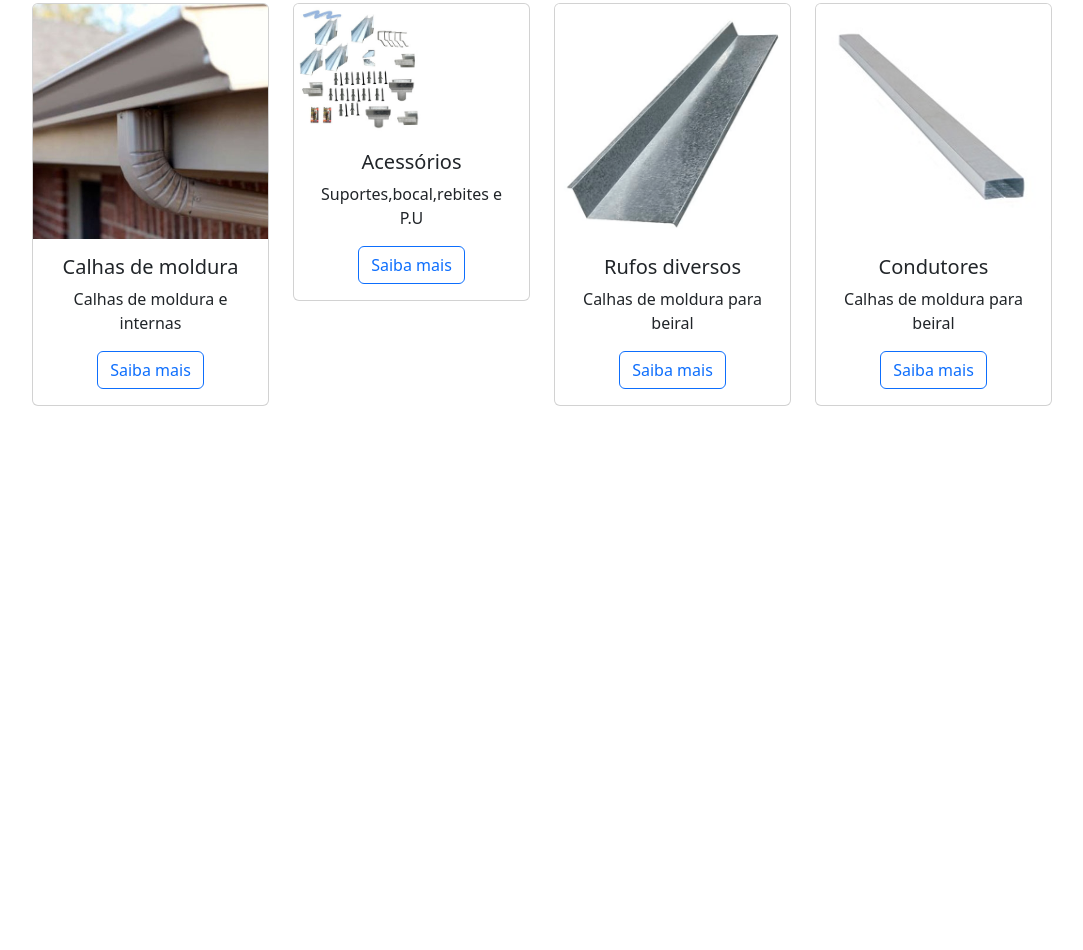
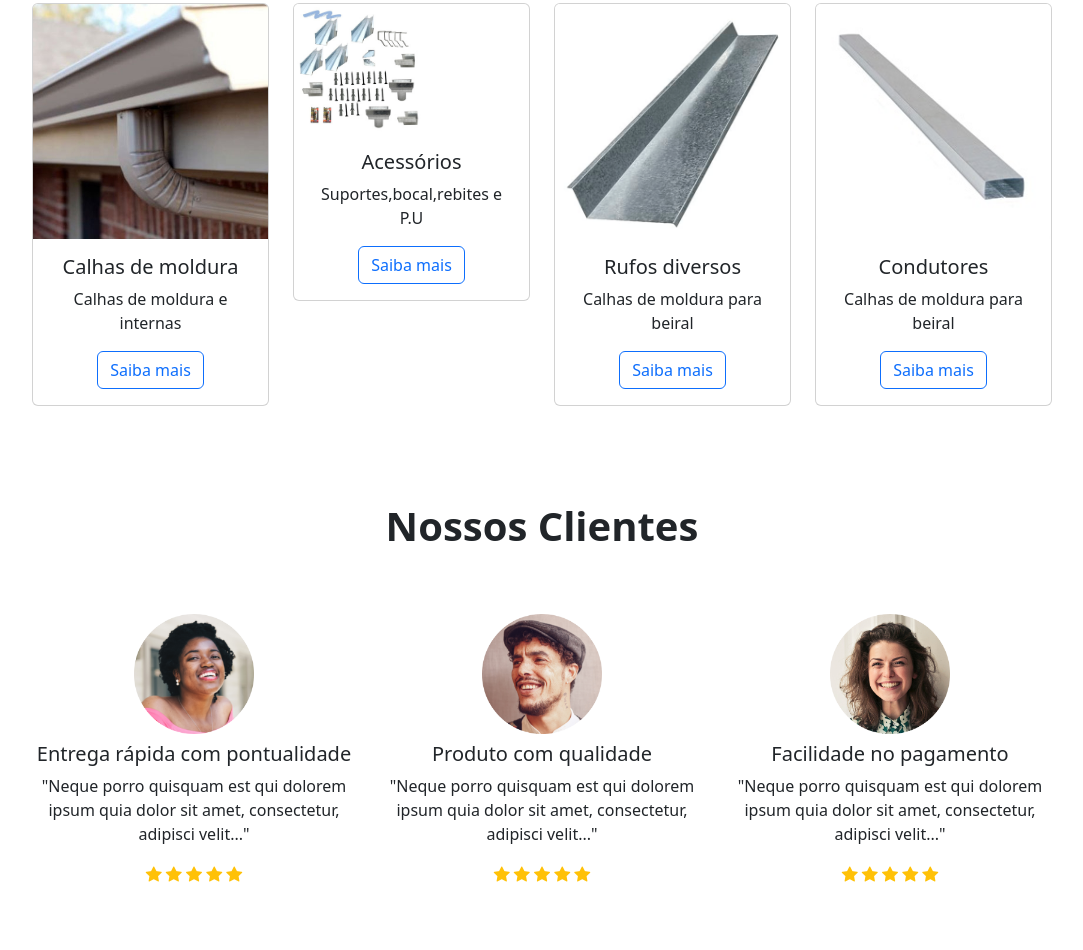
Before and after one commit to julianossgs/siteSuperCalha, a plain HTML site: page index.html in a window 1280 px wide. Shown: the part 1634-2584 px from the top of the page, without its empty margins (98-1181 px from the left). Before the commit the page ends 2088 px from the top, so only its background shows below. Drawn offline with nearby package versions, Linux system fonts and the light colour scheme.

Commit message:
Add secao testemunho e 3 imagens

```diff
--- a/index.html
+++ b/index.html
@@ -129,6 +129,59 @@
             </div>
           </section>
 
+          <!--Testemunhos-->
+          <section class="testemunho">
+            <div class="container p-4">
+              <div class="row">
+                <div class="col-12">
+                  <h1 class="fw-bold mt-4 text-center">Nossos Clientes</h1>
+
+                </div>
+
+              </div>
+              <div class="row p-4">
+                <div class="col-md-4 text-center p-3 mt-3">
+                  <img src="img/1.png" class="img-fluid" alt="..." width="120" height="120">
+                  <div class="mt-2">
+                    <h3 class="fs-5">Entrega rápida com pontualidade</h3>
+                    <p class="fw-light">"Neque porro quisquam est qui dolorem ipsum quia dolor sit amet, consectetur, adipisci velit..."</p>
+                    <i class="bi bi-star-fill text-warning"></i>
+                    <i class="bi bi-star-fill text-warning"></i>
+                    <i class="bi bi-star-fill text-warning"></i>
+                    <i class="bi bi-star-fill text-warning"></i>
+                    <i class="bi bi-star-fill text-warning"></i>
+                  </div>
+                </div>
+                <div class="col-md-4 text-center p-3 mt-3">
+                  <img src="img/2.png" class="img-fluid" alt="..." width="120" height="120">
+                  <div class="mt-2">
+                    <h3 class="fs-5">Produto com qualidade</h3>
+                    <p class="fw-light">"Neque porro quisquam est qui dolorem ipsum quia dolor sit amet, consectetur, adipisci velit..."</p>
+                    <i class="bi bi-star-fill text-warning"></i>
+                    <i class="bi bi-star-fill text-warning"></i>
+                    <i class="bi bi-star-fill text-warning"></i>
+                    <i class="bi bi-star-fill text-warning"></i>
+                    <i class="bi bi-star-fill text-warning"></i>
+                  </div>
+                </div>
+                <div class="col-md-4 text-center p-3 mt-3">
+                  <img src="img/3.png" class="img-fluid" alt="..." width="120" height="120">
+                  <div class="mt-2">
+                    <h3 class="fs-5">Facilidade no pagamento</h3>
+                    <p class="fw-light">"Neque porro quisquam est qui dolorem ipsum quia dolor sit amet, consectetur, adipisci velit..."</p>
+                    <i class="bi bi-star-fill text-warning"></i>
+                    <i class="bi bi-star-fill text-warning"></i>
+                    <i class="bi bi-star-fill text-warning"></i>
+                    <i class="bi bi-star-fill text-warning"></i>
+                    <i class="bi bi-star-fill text-warning"></i>
+                  </div>
+                </div>
+              </div>
+
+            </div>
+
+          </section>
+
     </div>
     <script src="https://cdn.jsdelivr.net/npm/bootstrap@5.2.0/dist/js/bootstrap.bundle.min.js" integrity="sha384-A3rJD856KowSb7dwlZdYEkO39Gagi7vIsF0jrRAoQmDKKtQBHUuLZ9AsSv4jD4Xa" crossorigin="anonymous"></script>
   </body>
```
Also changed, not shown: img/1.png (added), img/2.png (added), img/3.png (added).
